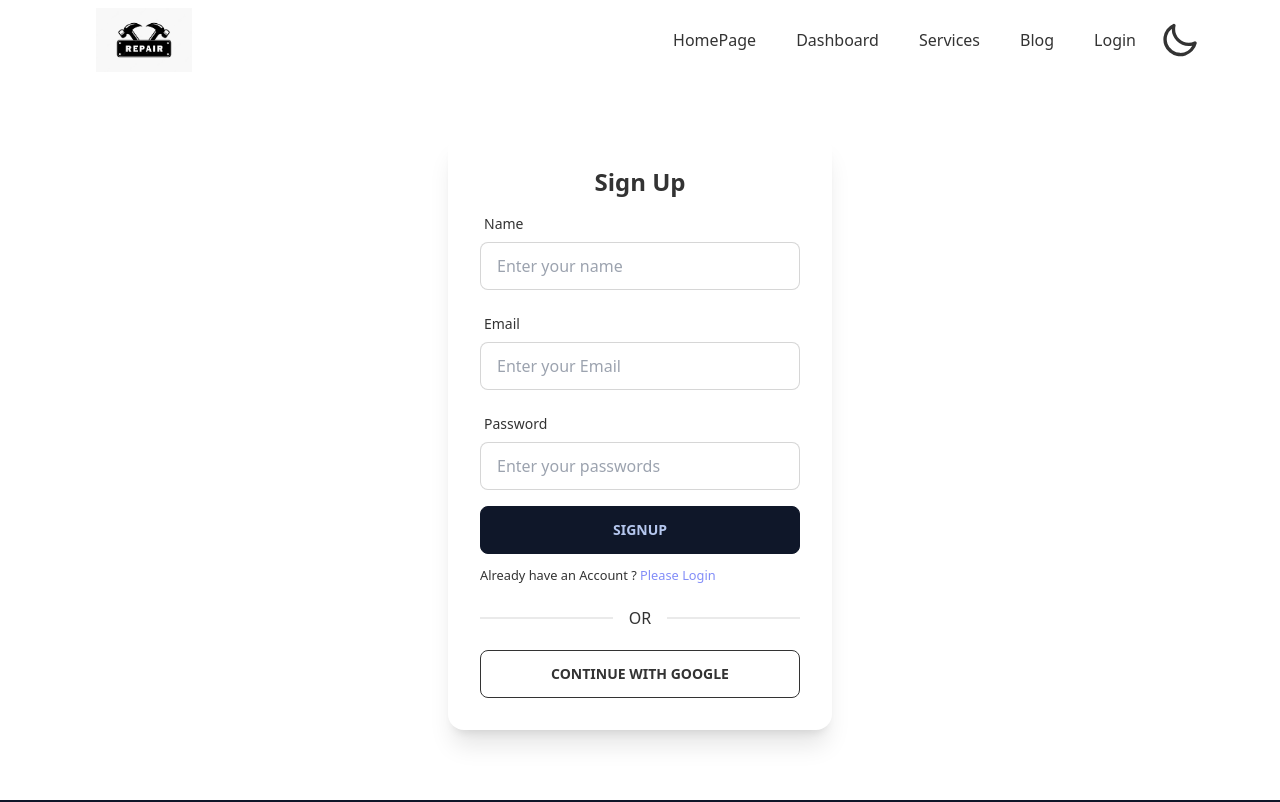
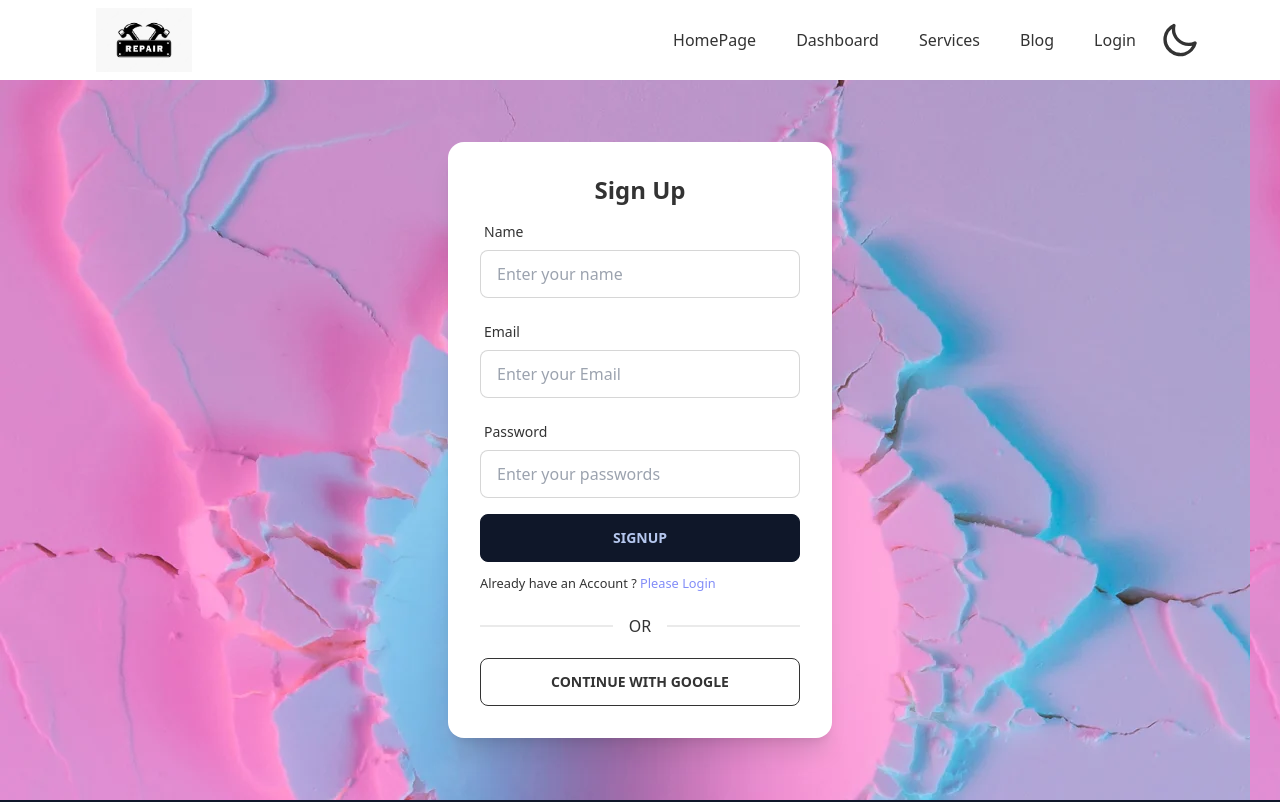
Before and after one commit to RomanaIdressEkfa/manufacturer-client-site, a React (Create React App) app: page /signup in a window 1280 px wide. Shown: the top 802 px of the page. Built offline with nearby package versions, Linux system fonts and the light colour scheme.

Commit message:
background image adding with login page

```diff
--- a/src/Pages/Login/SignUp.js
+++ b/src/Pages/Login/SignUp.js
@@ -4,6 +4,7 @@ import auth from '../../firebase.init';
 import { useForm } from "react-hook-form";
 import Loading from '../Shared/Loading';
 import { Link, useNavigate } from 'react-router-dom';
+import logo from '../../assets/images/background.jpg'
 
 const SignUp = () => {
     const [signInWithGoogle, gUser, gLoading, gError] = useSignInWithGoogle(auth);
@@ -37,7 +38,7 @@ const SignUp = () => {
         navigate('/Appointment');
     }
     return (
-        <div className='flex h-screen justify-center items-center mt-16'>
+        <div className='flex h-screen justify-center items-center mt-20' style={{ backgroundImage: `url(${logo})` }}>
             <div className="card w-96 bg-base-100 shadow-xl">
                 <div className="card-body">
                     <h2 className="text-center font-bold text-2xl">Sign Up</h2>
```
Also changed, not shown: src/assets/images/background2.jpg (added).
